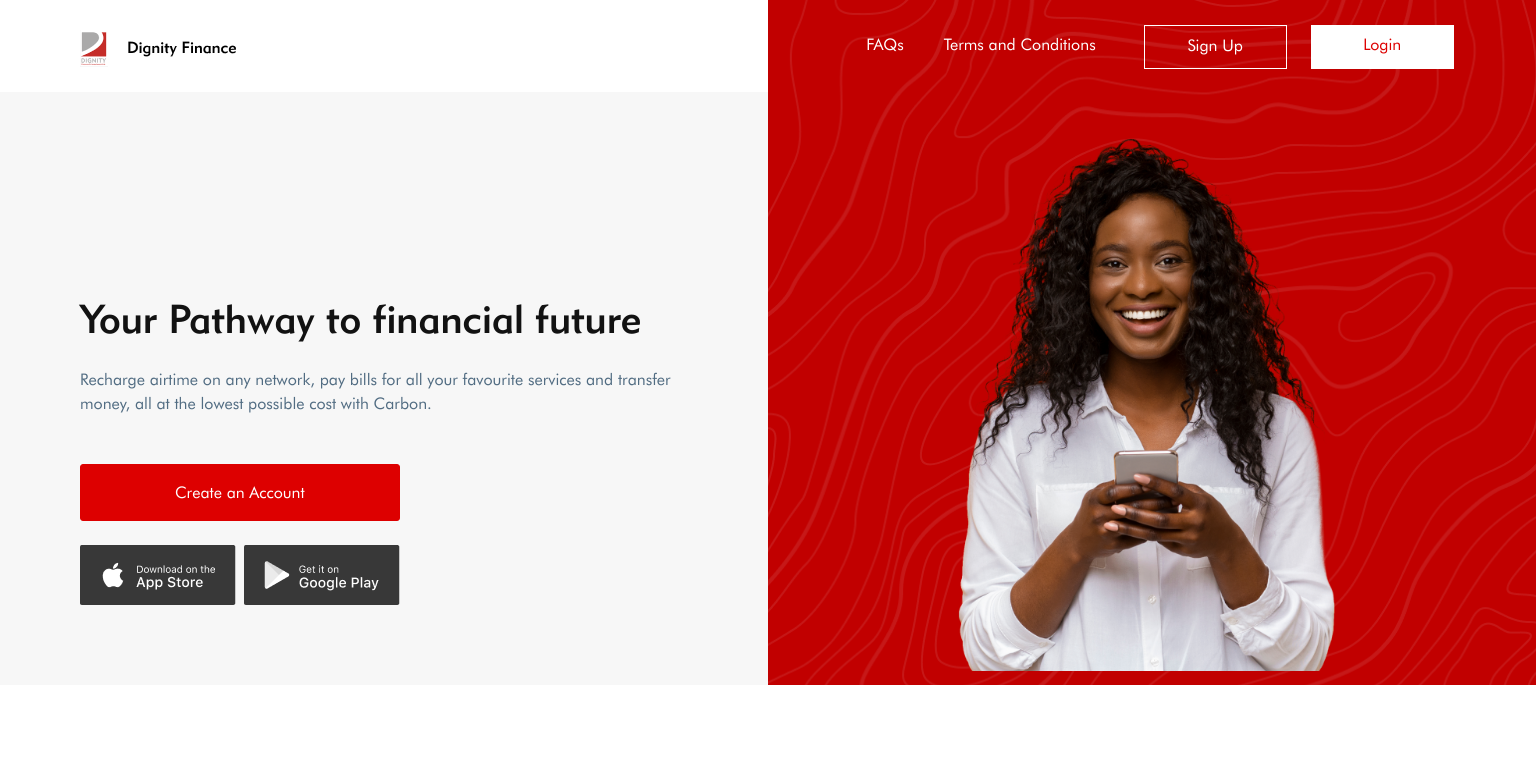
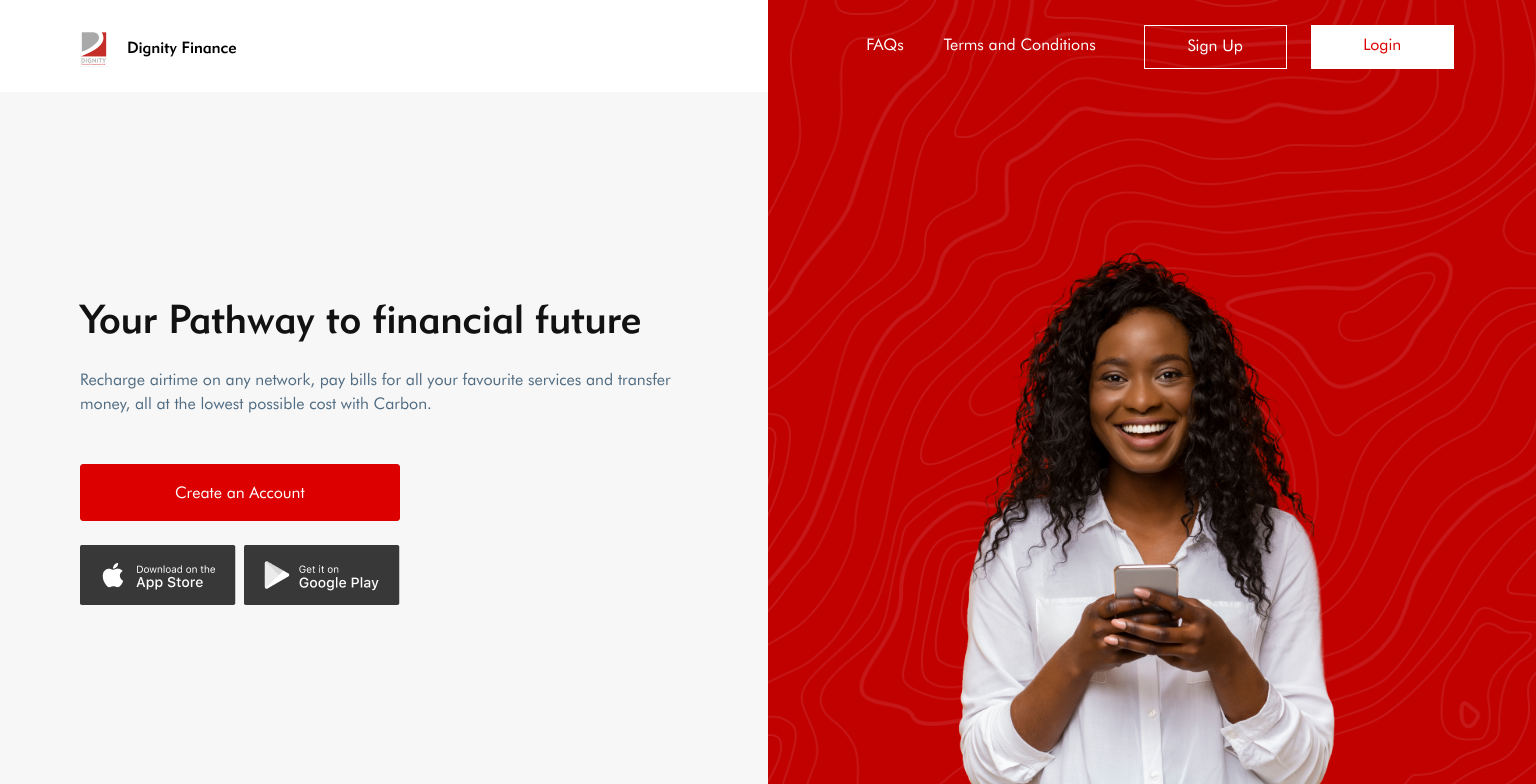
Before and after one commit to Oluwashina/DigitalFinance, a React (Create React App) app: page / in a window 1536 px wide. Shown: the top 784 px of the page. Built offline with nearby package versions, Linux system fonts and the light colour scheme.

Commit message:
more modifications on the hero section

```diff
--- a/src/index.css
+++ b/src/index.css
@@ -264,7 +264,7 @@ p{
       padding: 200px 80px 80px 80px;
   }
   .img_hero{
-      margin-top: 0px;
+    margin-top: 130px;
   }
 }
 
```
